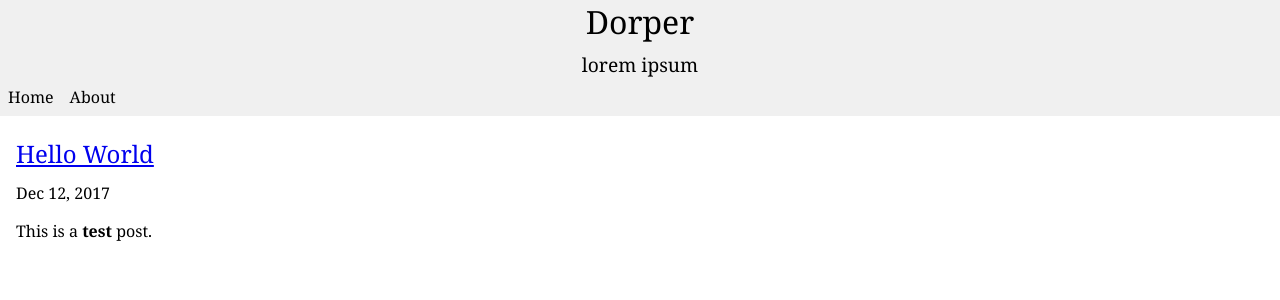
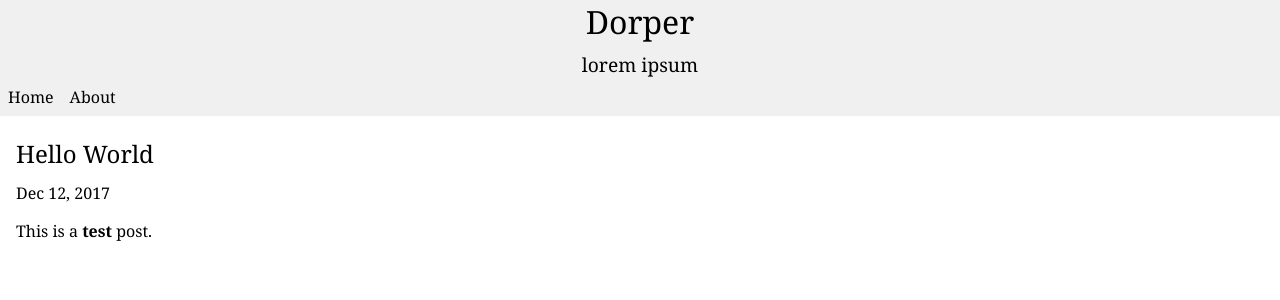
Before and after one commit to dorpga/dorpga.github.io, a Jekyll site: the page built from index.html, in a window 1280 px wide. Shown: the top 300 px of the page. Built offline with Jekyll 4.4.1, drawn with Linux system fonts in a browser that asks for light colours.

Commit message:
Update master.sass

```diff
--- a/css/master.sass
+++ b/css/master.sass
@@ -48,3 +48,6 @@ header, nav
 
 .pl-title
   margin-bottom: 0.5em;
+  a
+    color: inherit
+    text-decoration: none
```
